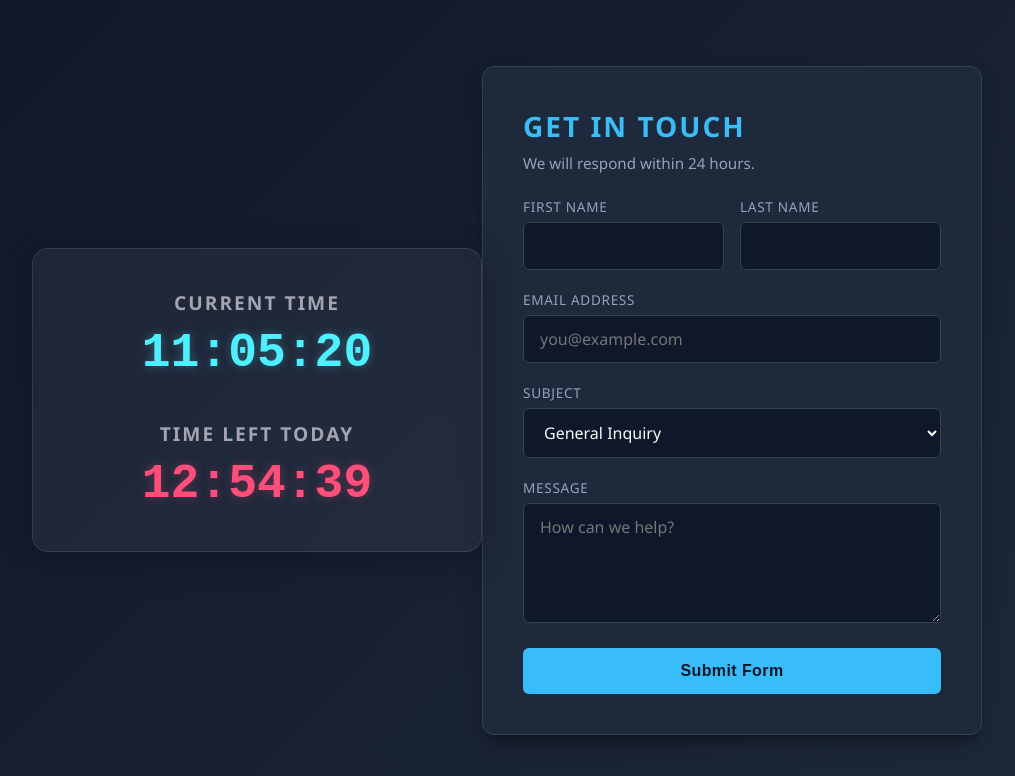
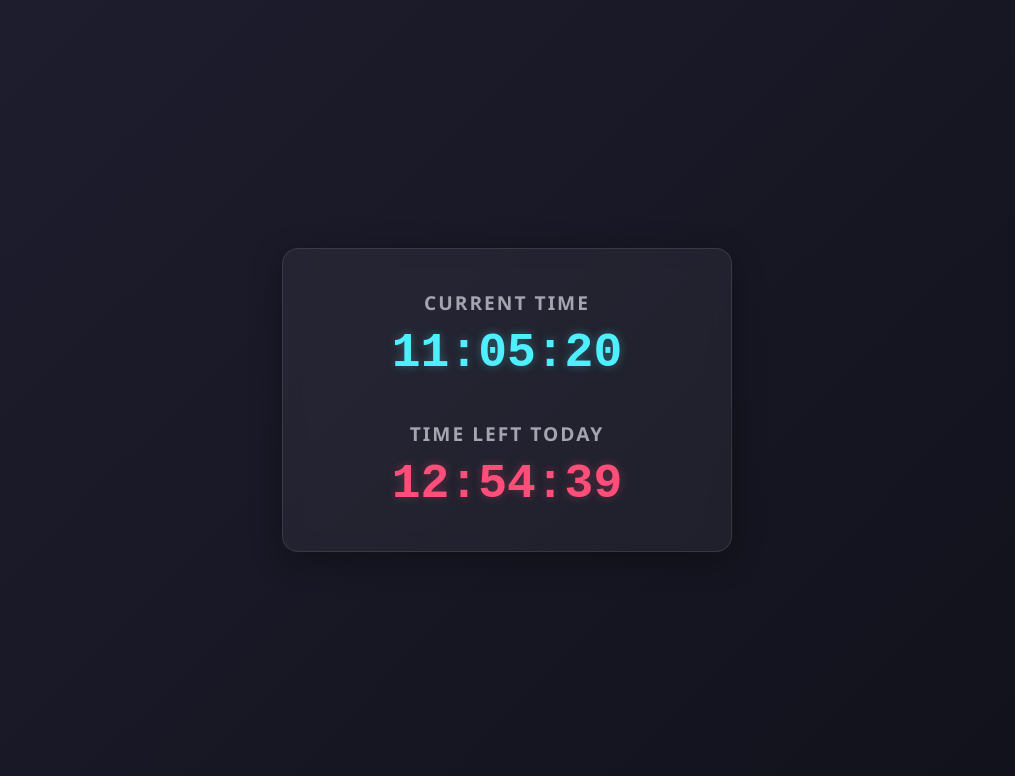
Before and after one commit to iabhinavkr/Kinren, a plain HTML site: page index.html in a window 1280 px wide. Shown: the whole page, without its empty margins (133-1148 px from the left). Drawn offline with Linux system fonts and the light colour scheme.

Commit message:
Update index.html

```diff
--- a/index.html
+++ b/index.html
@@ -109,164 +109,3 @@
 
 </body>
 </html>
-<!DOCTYPE html>
-<html lang="en">
-<head>
-    <meta charset="UTF-8">
-    <meta name="viewport" content="width=device-width, initial-scale=1.0">
-    <title>Custom Contact Form</title>
-    <style>
-        * {
-            box-sizing: border-box;
-            margin: 0;
-            padding: 0;
-        }
-
-        body {
-            font-family: 'Segoe UI', Tahoma, Geneva, Verdana, sans-serif;
-            background: linear-gradient(135deg, #0f172a, #1e293b);
-            color: #f8fafc;
-            display: flex;
-            justify-content: center;
-            align-items: center;
-            min-height: 100vh;
-            padding: 20px;
-        }
-
-        .form-card {
-            background: #1e293b;
-            border: 1px solid #334155;
-            padding: 40px;
-            border-radius: 12px;
-            box-shadow: 0 10px 25px -5px rgba(0, 0, 0, 0.3), 0 8px 10px -6px rgba(0, 0, 0, 0.3);
-            max-width: 500px;
-            width: 100%;
-        }
-
-        .form-header {
-            margin-bottom: 24px;
-        }
-
-        .form-header h2 {
-            font-size: 1.75rem;
-            font-weight: 600;
-            color: #38bdf8;
-            margin-bottom: 8px;
-        }
-
-        .form-header p {
-            font-size: 0.95rem;
-            color: #94a3b8;
-        }
-
-        .form-group {
-            margin-bottom: 20px;
-        }
-
-        .form-row {
-            display: flex;
-            gap: 16px;
-        }
-
-        .form-row .form-group {
-            flex: 1;
-        }
-
-        label {
-            display: block;
-            font-size: 0.85rem;
-            font-weight: 500;
-            text-transform: uppercase;
-            letter-spacing: 0.05em;
-            color: #94a3b8;
-            margin-bottom: 6px;
-        }
-
-        input, textarea, select {
-            width: 100%;
-            padding: 12px 16px;
-            background: #0f172a;
-            border: 1px solid #334155;
-            border-radius: 6px;
-            color: #f8fafc;
-            font-size: 1rem;
-            font-family: inherit;
-            transition: all 0.2s ease;
-        }
-
-        input:focus, textarea:focus, select:focus {
-            outline: none;
-            border-color: #38bdf8;
-            box-shadow: 0 0 0 3px rgba(56, 189, 248, 0.15);
-        }
-
-        textarea {
-            resize: vertical;
-            min-height: 120px;
-        }
-
-        button[type="submit"] {
-            width: 100%;
-            padding: 14px;
-            background: #38bdf8;
-            color: #0f172a;
-            border: none;
-            border-radius: 6px;
-            font-size: 1rem;
-            font-weight: 600;
-            letter-spacing: 0.025em;
-            cursor: pointer;
-            transition: background 0.2s ease;
-        }
-
-        button[type="submit"]:hover {
-            background: #7dd3fc;
-        }
-    </style>
-</head>
-<body>
-
-    <div class="form-card">
-        <div class="form-header">
-            <h2>Get in Touch</h2>
-            <p>We will respond within 24 hours.</p>
-        </div>
-
-        <form action="#" method="POST">
-            <div class="form-row">
-                <div class="form-group">
-                    <label for="first-name">First Name</label>
-                    <input type="text" id="first-name" name="first_name" required>
-                </div>
-
-                <div class="form-group">
-                    <label for="last-name">Last Name</label>
-                    <input type="text" id="last-name" name="last_name" required>
-                </div>
-            </div>
-
-            <div class="form-group">
-                <label for="email">Email Address</label>
-                <input type="email" id="email" name="email" required placeholder="you@example.com">
-            </div>
-
-            <div class="form-group">
-                <label for="subject">Subject</label>
-                <select id="subject" name="subject">
-                    <option value="general">General Inquiry</option>
-                    <option value="support">Technical Support</option>
-                    <option value="feedback">Feedback</option>
-                </select>
-            </div>
-
-            <div class="form-group">
-                <label for="message">Message</label>
-                <textarea id="message" name="message" required placeholder="How can we help?"></textarea>
-            </div>
-
-            <button type="submit">Submit Form</button>
-        </form>
-    </div>
-
-</body>
-</html>
```
